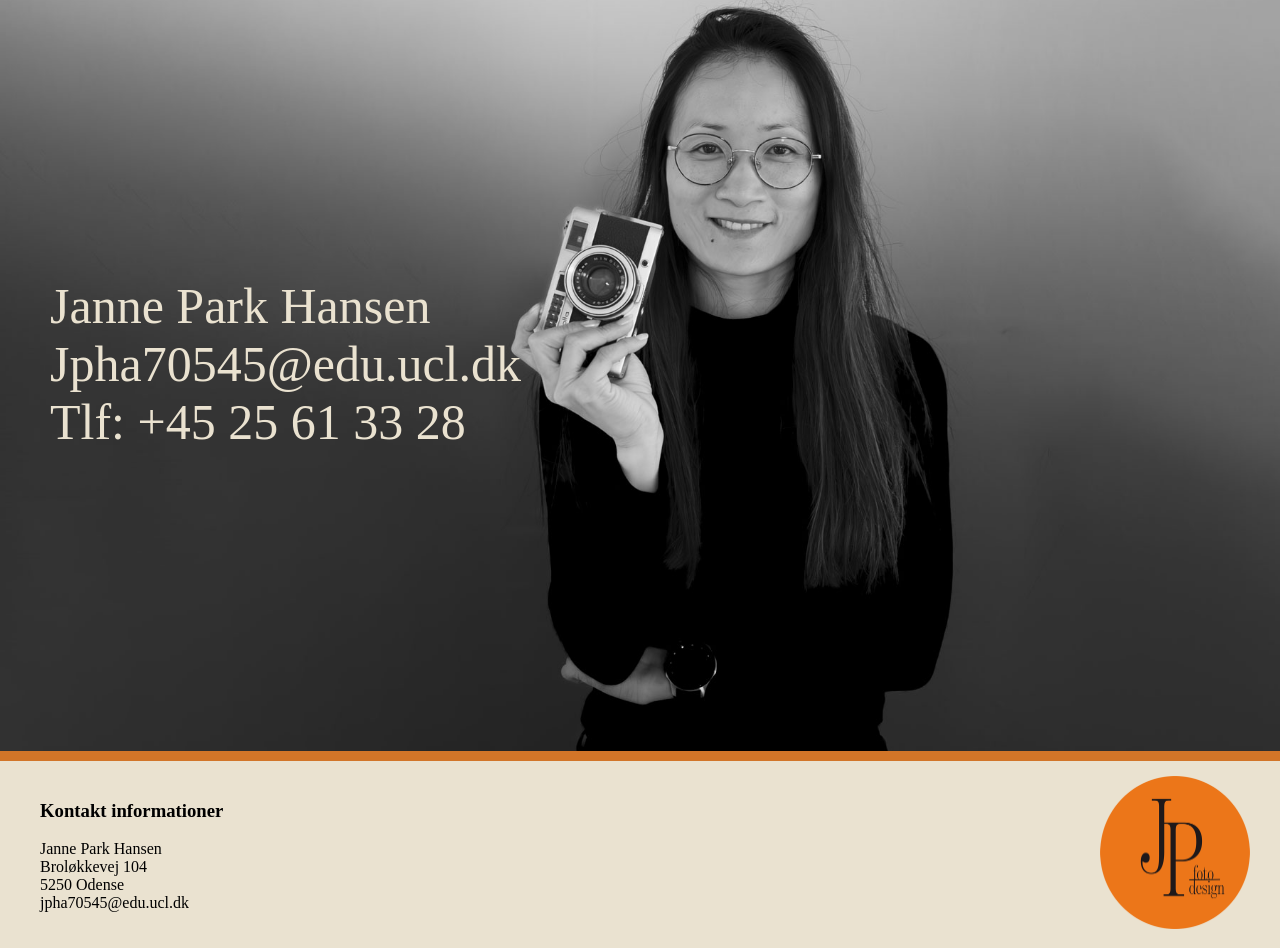
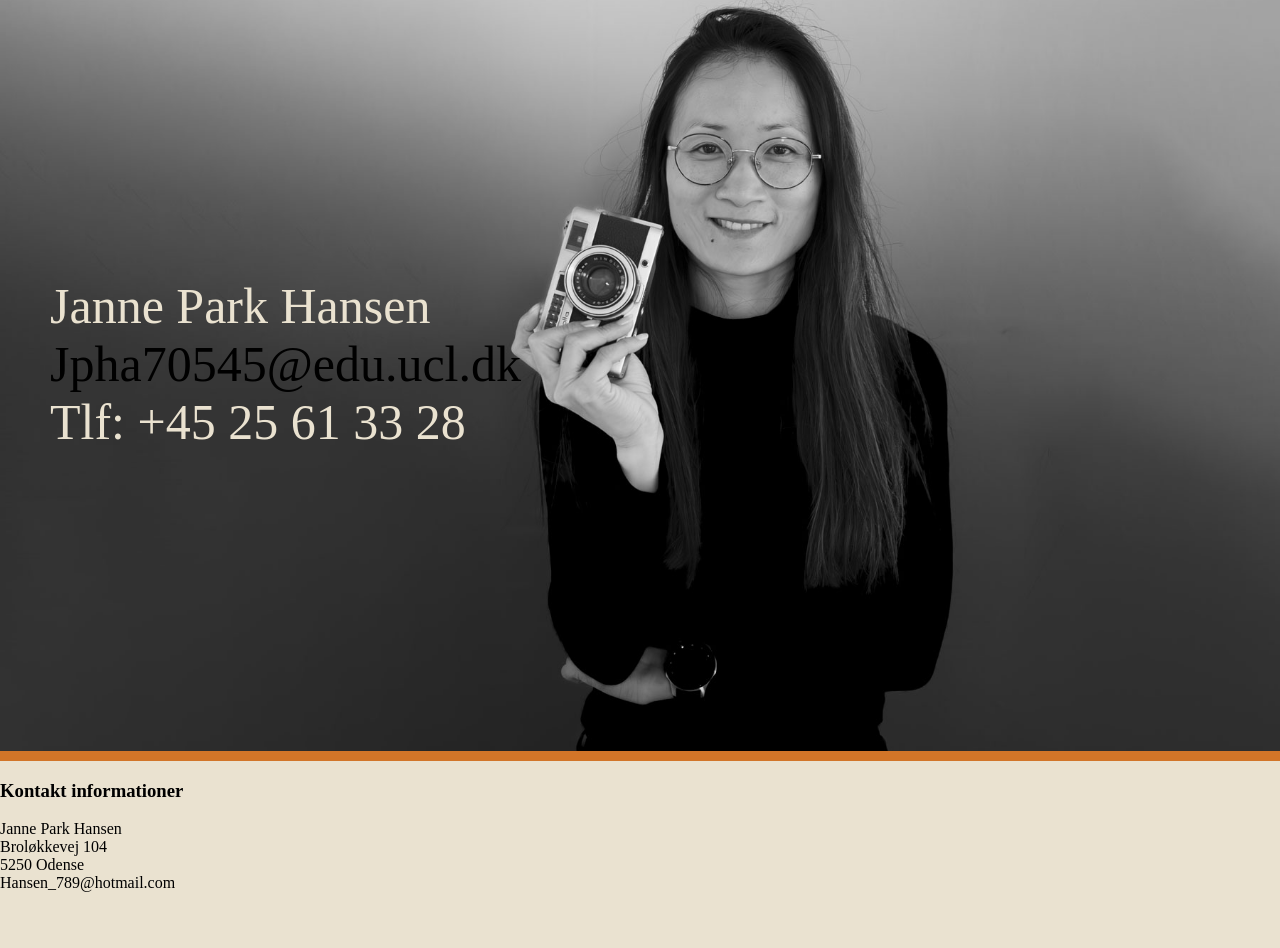
Before and after one commit to Jpha70545/eksame, a plain HTML site: page side2.html in a window 1280 px wide. Shown: the part 309-1257 px from the top of the page. After the commit the page ends 1217 px from the top, so only its background shows below. Drawn offline with Linux system fonts and the light colour scheme.

Commit message:
Bem start

```diff
--- a/side2.html
+++ b/side2.html
@@ -2,12 +2,16 @@
 <html lang="da">
     <head>
         <meta charset="UTF-8">
+        <title> Kontakt</title>
         <meta name="viewport" content="width=device-width, initial-scale=1.0">
-        <title> Kontakt</title>
-        <link rel="stylesheet" href="flex.css">
     </head>
     <body>
         <header>
+            <link rel="stylesheet" href="flex.css">
+        <header>
+
+            <header>
+
                 <div class="container">
                     <nav class="nav">
                         <ul>
@@ -17,12 +21,8 @@
                              </ul>
                     </nav>
                 </div>
-
-        </header>
-
-
         <section>
-            <h1>Har du lyst til et samarbejde med mig?
+            <h1>Har du løst til et samarbejde med mig?
                 <br>Så kontakt mig og lad os tage en uforpligtende snak over en kop kaffe.
 
             </h1>
@@ -32,32 +32,29 @@
                         <div class="hero-2">Janne Park Hansen</div>
                         <div class="hero-3" >
 
-                        <a class="style" href="mailto:jpha70545@edu.ucl.dk"> Jpha70545@edu.ucl.dk</a>
+                        <a href="mailto:jpha70545@edu.ucl.dk" class="mail:link"> Jpha70545@edu.ucl.dk</a>
                         <br> Tlf: +45 25 61 33 28</div>
                         </div>
+                    </div>
+                </div>
+
+
+
     </main>
 
 
 
-    <footer>
-        <div class="footer">
-            <div class="kontakt">
+        <Footer>
+            <div class="">
                 <h3>Kontakt informationer</h3>
+
                 <p>Janne Park Hansen
                     <br>
                     Broløkkevej 104
                     <br>
                     5250 Odense
                     <br>
-                    jpha70545@edu.ucl.dk</p>
-                    </div>
-                    <div class="logo-container">
-                        <a href="index.html">
-                        <img src="billeder/logo.png" alt="JPhansenlogo" class="logo"/>
-                        </a>
-                    </div>
+                    Hansen_789@hotmail.com</p>
                 </div>
 
-        </footer>
-    </body>
-</html>
+        </Footer>
```
Lines whose indentation alone changed are shown as unchanged.
